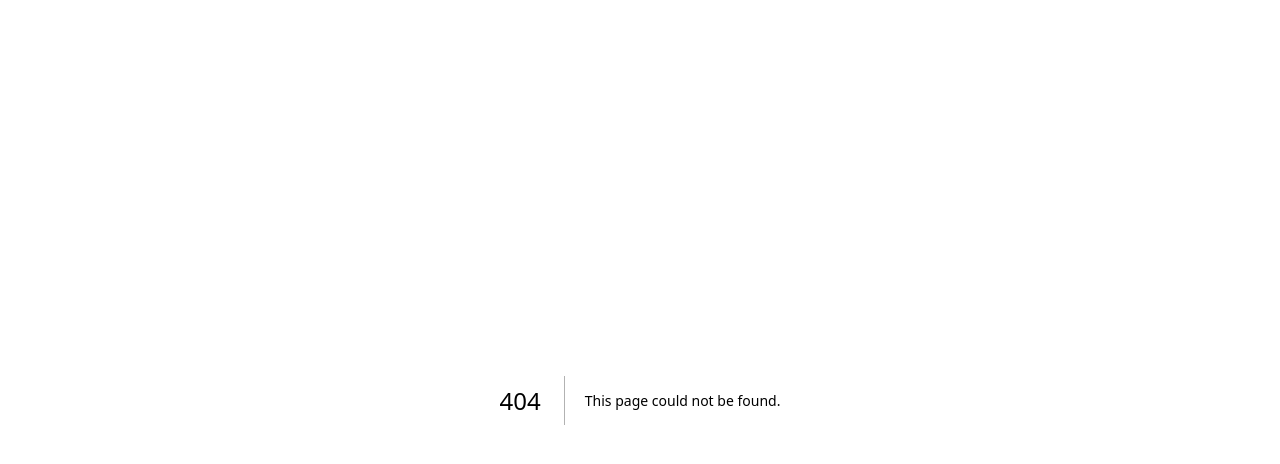
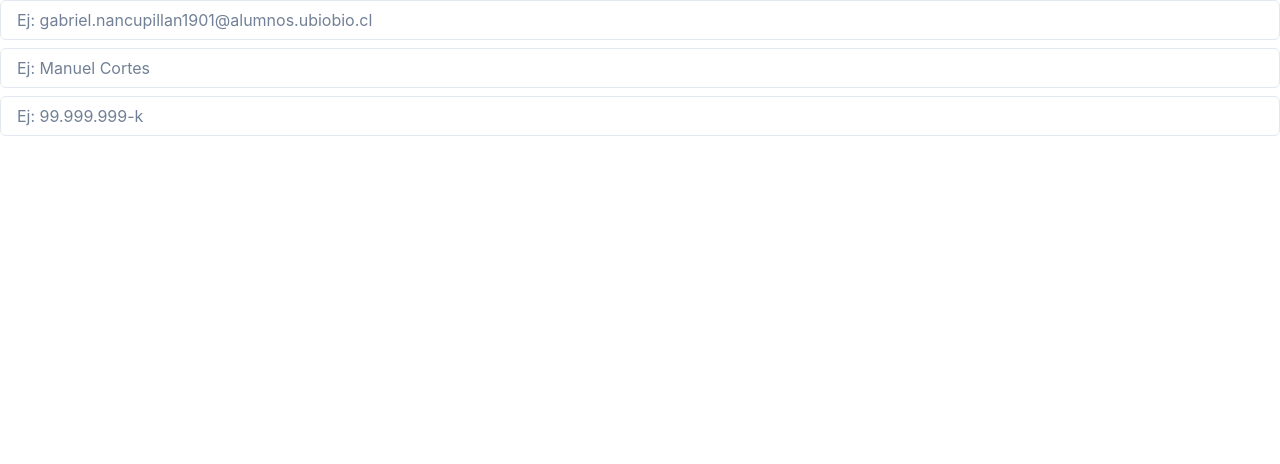
Before and after one commit to Dop1ta/asambleaWeb, a Next.js app in the folder frontend/: page /user in a window 1280 px wide. Before the commit this address had no page. Shown: the top 464 px of the page. Built offline with nearby package versions, Linux system fonts and the light colour scheme.

Commit message:
input name rut email

```diff
--- /dev/null
+++ b/frontend/components/InputEmail.jsx
@@ -0,0 +1,13 @@
+import React from 'react'
+import { Input, Stack } from '@chakra-ui/react'
+
+const InputEmail = () => {
+    const message = 'Ej: gabriel.nancupillan1901@alumnos.ubiobio.cl'
+  return (
+    <Stack spacing = {3}>
+        <Input placeholder={message} />
+    </Stack>
+  )
+}
+
+export default InputEmail
--- /dev/null
+++ b/frontend/components/InputName.jsx
@@ -0,0 +1,13 @@
+import React from 'react'
+import { Input, Stack } from '@chakra-ui/react'
+
+const InputName = () => {
+    const message = 'Ej: Manuel Cortes'
+  return (
+    <Stack spacing = {3}>
+        <Input placeholder={message} />
+    </Stack>
+  )
+}
+
+export default InputName
--- /dev/null
+++ b/frontend/components/InputRut.jsx
@@ -0,0 +1,13 @@
+import React from 'react'
+import { Input, Stack } from '@chakra-ui/react'
+
+const InputRut = () => {
+    const message = 'Ej: 99.999.999-k'
+  return (
+    <Stack spacing = {3}>
+        <Input placeholder={message} />
+    </Stack>
+  )
+}
+
+export default InputRut
--- /dev/null
+++ b/frontend/pages/user.jsx
@@ -0,0 +1,17 @@
+import React from 'react'
+import { Stack } from '@chakra-ui/react'
+import InputName from '../components/InputName'
+import InputEmail from '../components/InputEmail'
+import InputRut from '../components/InputRut'
+
+const user = () => {
+  return (
+    <Stack >
+        <InputEmail></InputEmail>
+        <InputName></InputName>
+        <InputRut></InputRut>
+    </Stack>
+  )
+}
+
+export default user
```
